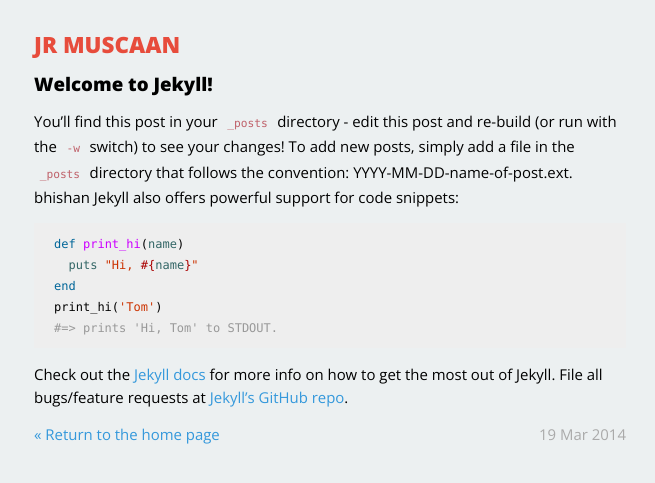
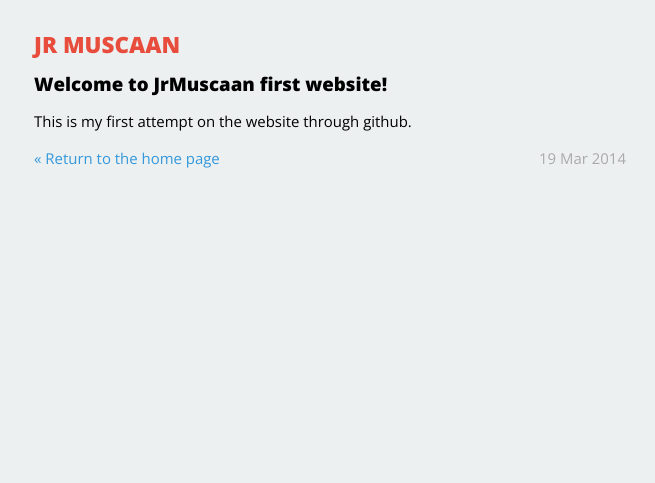
Before and after one commit to muskanlamsal/muskanlamsal.github.io, a Jekyll site: the page built from _posts/2014-03-19-welcome-to-jekyll.markdown, in a window 1280 px wide. Shown: the top 483 px of the page, without its empty margins (310-965 px from the left). Built offline with Jekyll 4.4.1, drawn with Linux system fonts in a browser that asks for light colours; Markdown is read by kramdown in place of the engine named in the settings.

Commit message:
Update 2014-03-19-welcome-to-jekyll.markdown

```diff
--- a/_posts/2014-03-19-welcome-to-jekyll.markdown
+++ b/_posts/2014-03-19-welcome-to-jekyll.markdown
@@ -1,23 +1,6 @@
 ---
 layout: post
-title: "Welcome to Jekyll!"
+title: "Welcome to JrMuscaan first website!"
 date: 2014-03-19 17:40:41
 ---
-
-You'll find this post in your `_posts` directory - edit this post and re-build (or run with the `-w` switch) to see your changes!
-To add new posts, simply add a file in the `_posts` directory that follows the convention: YYYY-MM-DD-name-of-post.ext.
-bhishan
-Jekyll also offers powerful support for code snippets:
-
-{% highlight ruby %}
-def print_hi(name)
-  puts "Hi, #{name}"
-end
-print_hi('Tom')
-#=> prints 'Hi, Tom' to STDOUT.
-{% endhighlight %}
-
-Check out the [Jekyll docs][jekyll] for more info on how to get the most out of Jekyll. File all bugs/feature requests at [Jekyll's GitHub repo][jekyll-gh].
-
-[jekyll-gh]: https://github.com/mojombo/jekyll
-[jekyll]:    http://jekyllrb.com
+This is my first attempt on the website through github.
```
